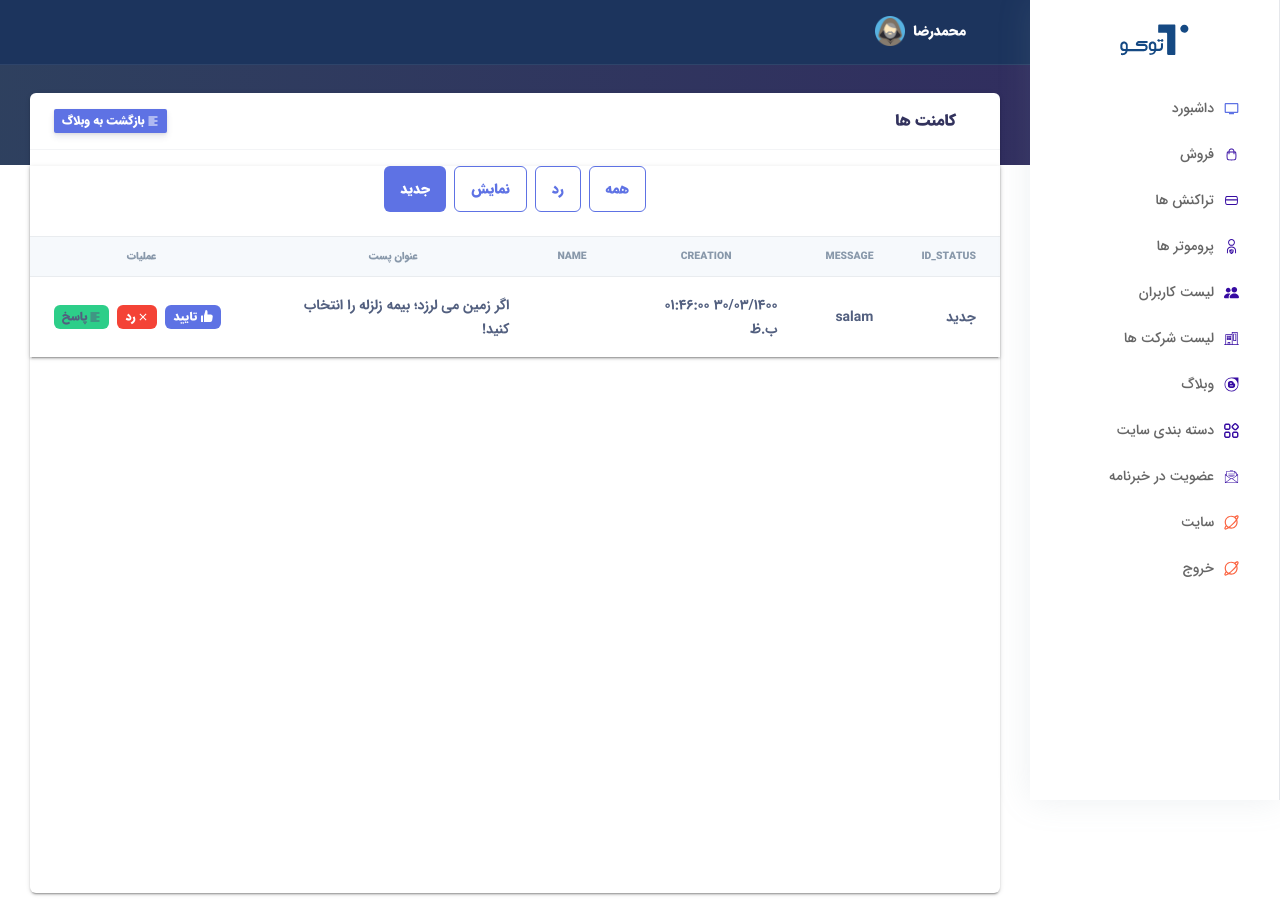
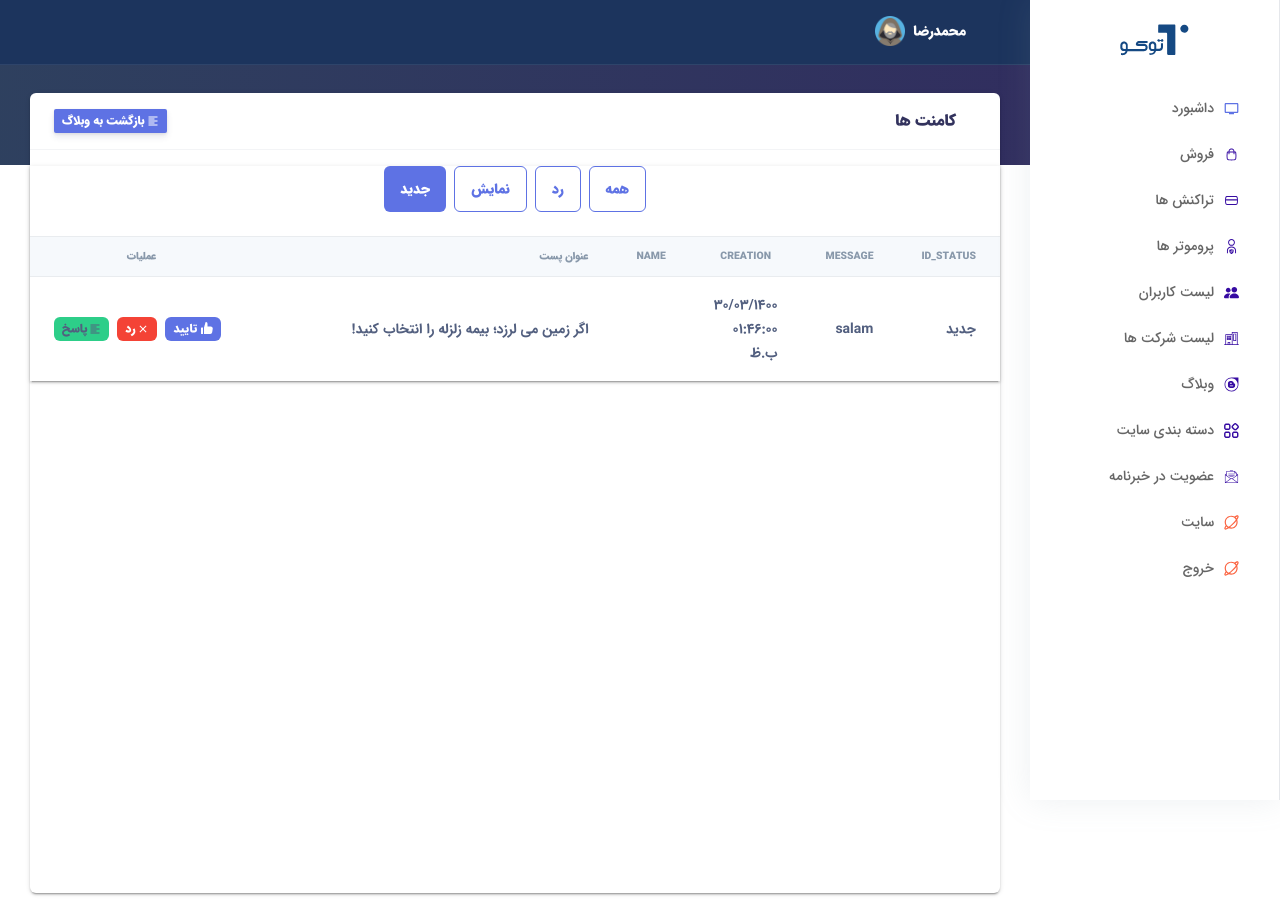
Before and after one commit to adibsadeghi1993/toko, a React (Create React App) app: page /blog/comment in a window 1280 px wide. Built offline with nearby package versions, Linux system fonts and the light colour scheme.

Commit message:
fix column

```diff
--- a/src/admin/blog/Comment.js
+++ b/src/admin/blog/Comment.js
@@ -65,10 +65,10 @@ const Comment = React.memo(() => {
                       <th scope="col" className="text-center font-semibold py-3 text-thead px-6 border-b border-t border-other-borderColor pt-3 text-other-muted bg-other-bgGrayActiveItem">
                         NAME
                       </th>
-                      <th scope="col" className="text-center font-semibold py-3 text-thead px-6 border-b border-t border-other-borderColor pt-3 text-other-muted bg-other-bgGrayActiveItem">
+                      <th scope="col" className="w-full text-right font-semibold py-3 text-thead px-6 border-b border-t border-other-borderColor pt-3 text-other-muted bg-other-bgGrayActiveItem">
                         عنوان پست
                       </th>
-                      <th scope="col" className="text-center font-semibold py-3 text-thead px-6 border-b border-t border-other-borderColor pt-3 text-other-muted bg-other-bgGrayActiveItem">
+                      <th scope="col" className="lg:w-full text-center font-semibold py-3 text-thead px-6 border-b border-t border-other-borderColor pt-3 text-other-muted bg-other-bgGrayActiveItem">
                         عملیات
                       </th>
                     </tr>
@@ -84,8 +84,8 @@ const Comment = React.memo(() => {
                       <td className="px-6 py-4 font-normal text-sm">
                         اگر زمین می لرزد؛ بیمه زلزله را انتخاب کنید!
                       </td>
-                      <td className="px-6 py-4 font-normal text-sm">
-                        <div className="flex justify-center gap-x-2 pr-2">
+                      <td className="px-6 py-4 font-normal text-sm ">
+                        <div className="flex flex-col lg:flex-row space-y-2 lg:space-y-0 justify-center gap-x-2 pr-2">
                           <button className="btn-hover bg-secondary-background flex flex-row items-center gap-x-1 px-2 py-1 text-white text-xs font-semibold rounded-md">
                             <ThumbUp className="w-3 h-3 mb-0.5" />
                             <span>تایید</span>
```
